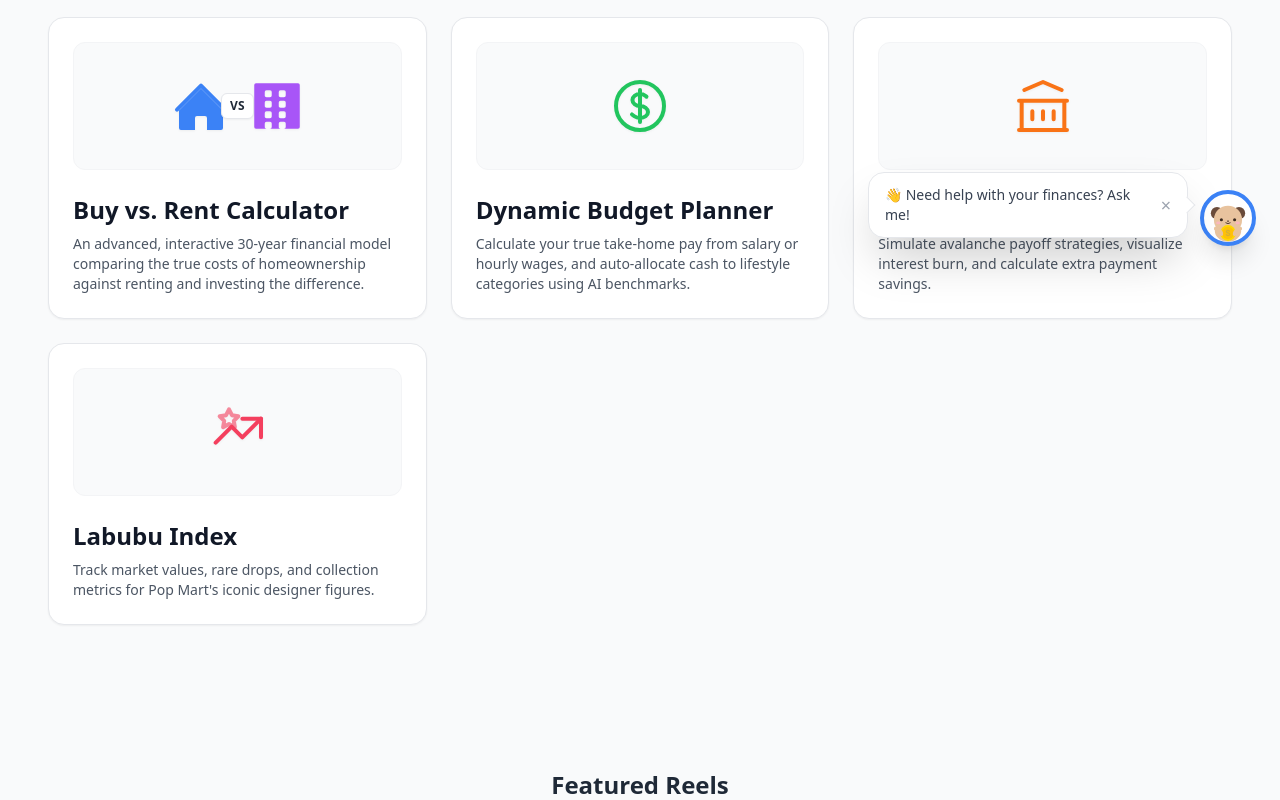
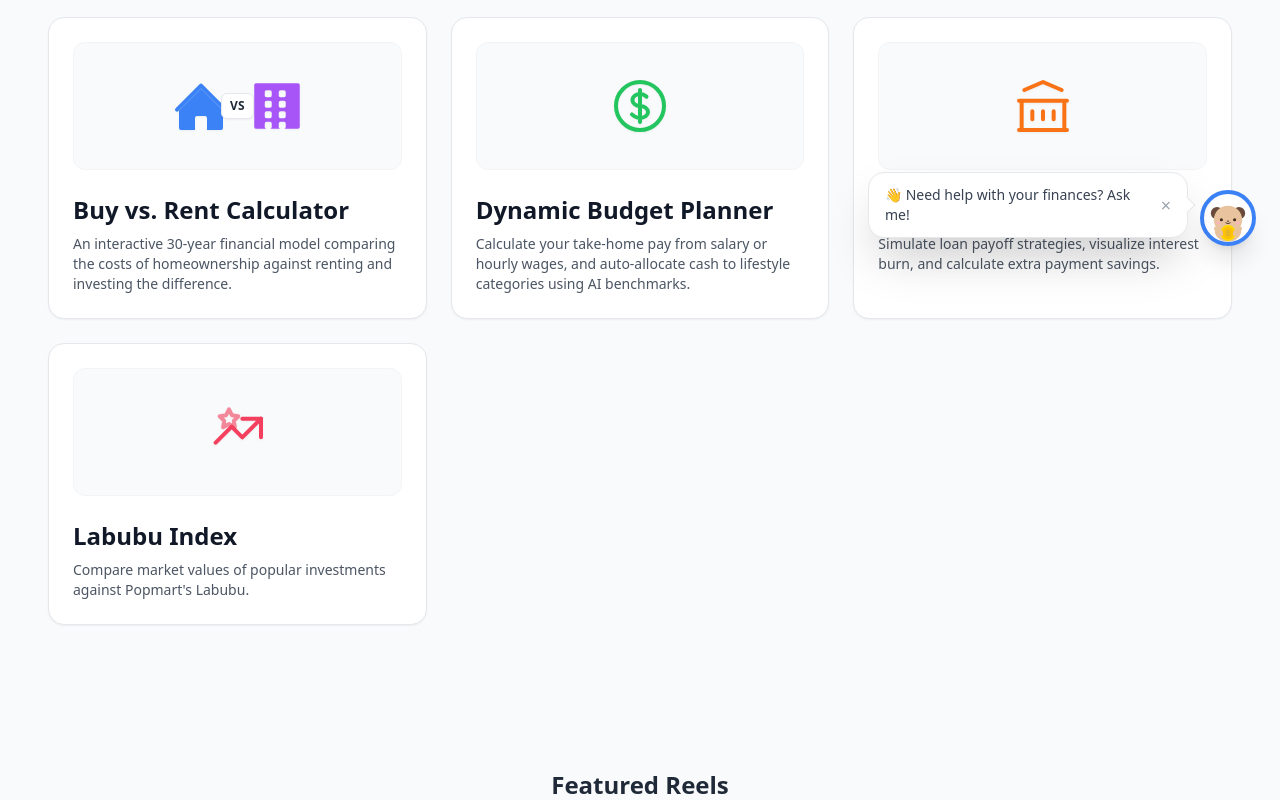
Before and after one commit to nonsenseian/nonsenseian.github.io, a plain HTML site: page index.html in a window 1280 px wide. Shown: the part 530-1330 px from the top of the page. Drawn offline with nearby package versions, Linux system fonts and the light colour scheme; a script that the page names is missing.

Commit message:
Update page title and descriptions for tools

```diff
--- a/index.html
+++ b/index.html
@@ -4,7 +4,7 @@
     <link rel="icon" type="image/png" href="https://nonsenseian.github.io/nonsenseian_logo.png">
     <meta charset="UTF-8">
     <meta name="viewport" content="width=device-width, initial-scale=1.0">
-    <title>Nonsenseian | Tools & Commentary</title>
+    <title>Nonsenseian | Personal Finance Commentary</title>
     <script src="https://cdn.tailwindcss.com"></script>
     <script>
         tailwind.config = {
@@ -84,7 +84,7 @@
                     </div>
 
                     <h3 class="text-2xl font-bold mb-2 group-hover:text-blue-600 dark:group-hover:text-blue-400 transition-colors">Buy vs. Rent Calculator</h3>
-                    <p class="text-gray-600 dark:text-gray-400 text-sm flex-grow">An advanced, interactive 30-year financial model comparing the true costs of homeownership against renting and investing the difference.</p>
+                    <p class="text-gray-600 dark:text-gray-400 text-sm flex-grow">An interactive 30-year financial model comparing the costs of homeownership against renting and investing the difference.</p>
                 </a>
 
                 <!-- Tile 2: Dynamic Budget Planner -->
@@ -101,7 +101,7 @@
                     </div>
 
                     <h3 class="text-2xl font-bold mb-2 group-hover:text-green-600 dark:group-hover:text-green-400 transition-colors">Dynamic Budget Planner</h3>
-                    <p class="text-gray-600 dark:text-gray-400 text-sm flex-grow">Calculate your true take-home pay from salary or hourly wages, and auto-allocate cash to lifestyle categories using AI benchmarks.</p>
+                    <p class="text-gray-600 dark:text-gray-400 text-sm flex-grow">Calculate your take-home pay from salary or hourly wages, and auto-allocate cash to lifestyle categories using AI benchmarks.</p>
                 </a>
 
                 <!-- Tile 3: Loan Payoff Calculator -->
@@ -118,7 +118,7 @@
                     </div>
 
                     <h3 class="text-2xl font-bold mb-2 group-hover:text-orange-600 dark:group-hover:text-orange-400 transition-colors">Loan Payoff Calculator</h3>
-                    <p class="text-gray-600 dark:text-gray-400 text-sm flex-grow">Simulate avalanche payoff strategies, visualize interest burn, and calculate extra payment savings.</p>
+                    <p class="text-gray-600 dark:text-gray-400 text-sm flex-grow">Simulate loan payoff strategies, visualize interest burn, and calculate extra payment savings.</p>
                 </a>
 
                 <!-- Tile 4: Labubu Index -->
@@ -139,7 +139,7 @@
                     </div>
 
                     <h3 class="text-2xl font-bold mb-2 group-hover:text-rose-600 dark:group-hover:text-rose-400 transition-colors">Labubu Index</h3>
-                    <p class="text-gray-600 dark:text-gray-400 text-sm flex-grow">Track market values, rare drops, and collection metrics for Pop Mart's iconic designer figures.</p>
+                    <p class="text-gray-600 dark:text-gray-400 text-sm flex-grow">Compare market values of popular investments against Popmart's Labubu.</p>
                 </a>
 
             </div>
```
